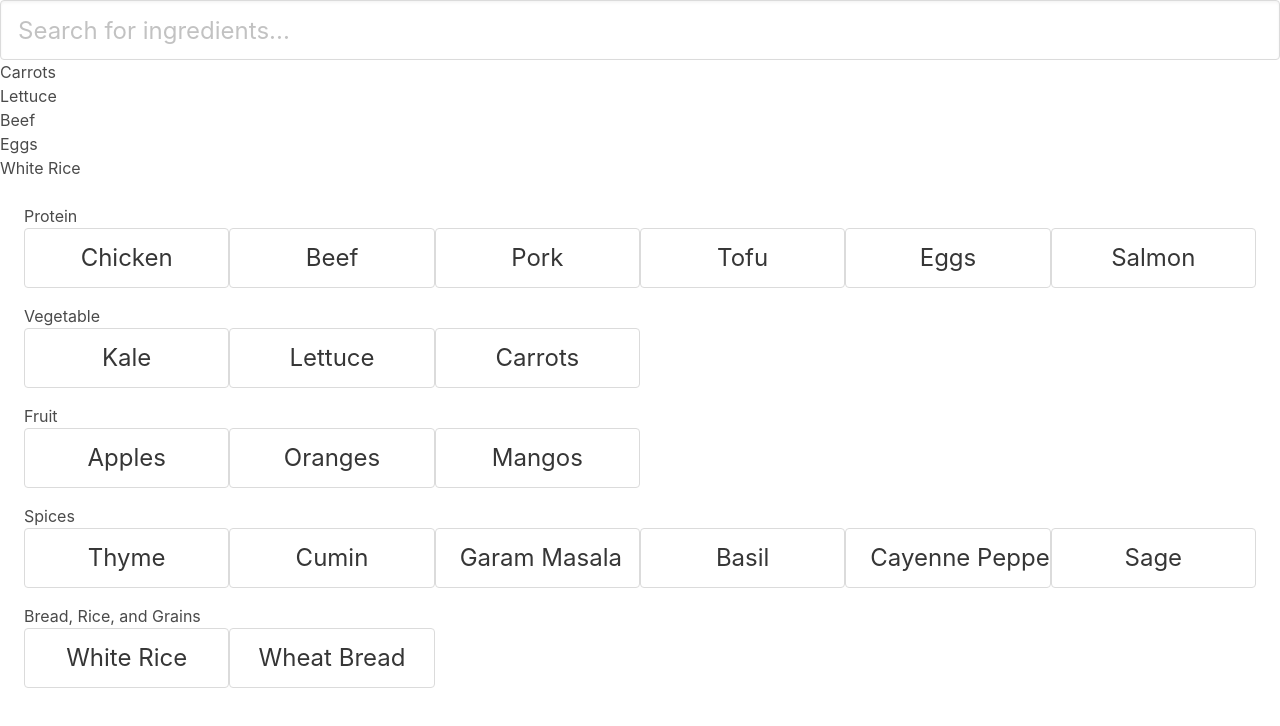
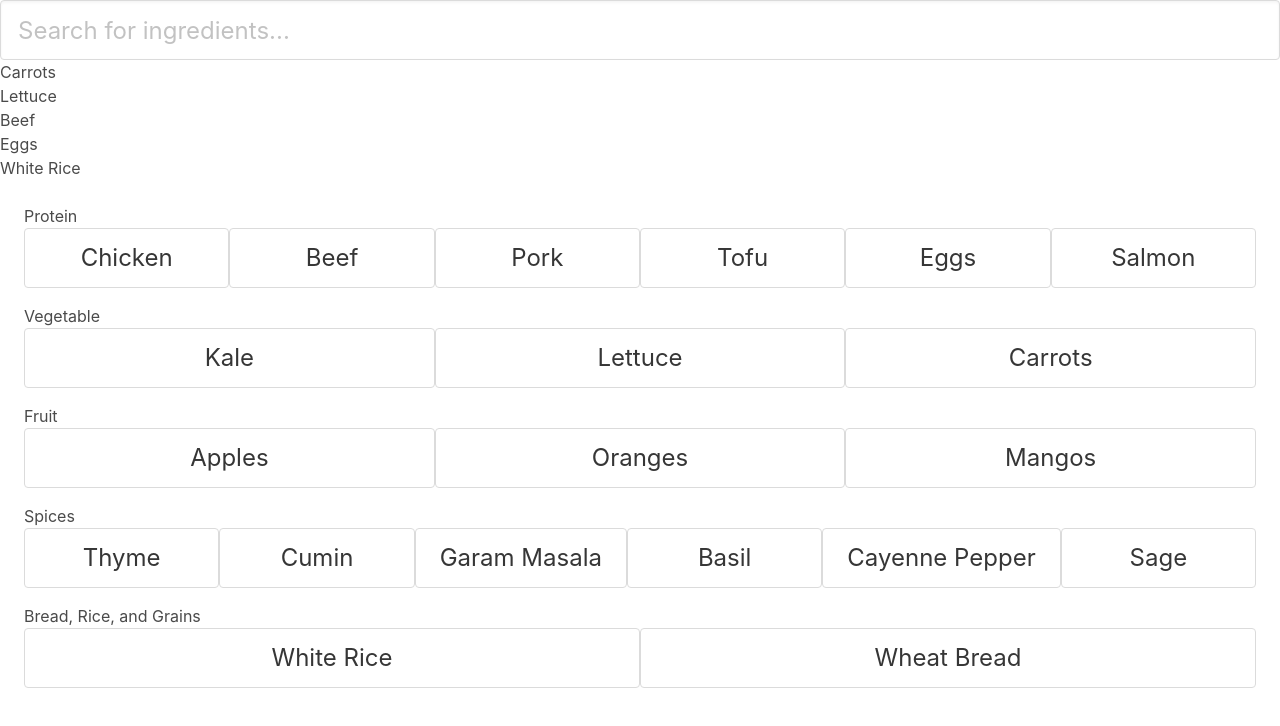
Before and after one commit to arwalton/recipe-app, a React (Create React App) app in the folder front_end/: page / in a window 1280 px wide. Shown: the top 726 px of the page. Built offline with nearby package versions, Linux system fonts and the light colour scheme.

Commit message:
Added basic state to landing page

```diff
--- a/front_end/src/App.js
+++ b/front_end/src/App.js
@@ -4,14 +4,6 @@ import FilterableIngredientsList from './FilterableIngredientsList';
 
 
 class App extends React.Component{
-
-  selections = [
-    {id: 1, name: "Carrots"},
-    {id: 2, name: "Lettuce"},
-    {id: 3, name: "Beef"},
-    {id: 4, name: "Eggs"},
-    {id: 5, name: "White Rice"}
-  ];
 
   ingredients = [
     {group: "Protein", name: "Chicken"},
--- a/front_end/src/FilterableIngredientsList.js
+++ b/front_end/src/FilterableIngredientsList.js
@@ -3,15 +3,36 @@ import SearchBar from "./SearchBar";
 import SelectedIngredientList from "./SelectedIngredientList";
 import IngredientGroupList from "./IngredientGroupList";
 
-//App sends ingredients and selections as props in this static version
+//App sends ingredients as a prop
 class FilterableIngredientsList extends React.Component{
+    constructor(props){
+        super(props);
+        this.state = {
+            //Make sure filterText handles cases
+            filterText: "",
+            selectedIngredients: [
+                {id: 1, name: "Carrots"},
+                {id: 2, name: "Lettuce"},
+                {id: 3, name: "Beef"},
+                {id: 4, name: "Eggs"},
+                {id: 5, name: "White Rice"}
+            ]
+        }
+    }
 
     render(){
         return(
             <div className={"filterable-ingredients-list"}>
-                <SearchBar></SearchBar>
-                <SelectedIngredientList selections={this.props.selections}></SelectedIngredientList>
-                <IngredientGroupList ingredients={this.props.ingredients}></IngredientGroupList>
+                <SearchBar
+                    filterText={this.state.filterText}
+                />
+                <SelectedIngredientList
+                    selections={this.state.selectedIngredients}
+                />
+                <IngredientGroupList
+                    ingredients={this.props.ingredients}
+                    filterText={this.state.filterText}
+                />
             </div>
         );
     }
--- a/front_end/src/Ingredient.js
+++ b/front_end/src/Ingredient.js
@@ -7,7 +7,7 @@ class Ingredient extends React.Component{
 
     render(){
         return(
-            <button className={'ingredient button is-large tile is-child is-2'}>
+            <button className={'ingredient button is-large tile is-child'}>
                 {this.props.name}
             </button>
         );
--- a/front_end/src/IngredientGroupList.js
+++ b/front_end/src/IngredientGroupList.js
@@ -6,16 +6,17 @@ import IngredientList from "./IngredientList"
 class IngredientGroupList extends React.Component{
 
     render(){
-        const groups = [];
+        const GROUPS = [];
         let lastGroup = null;
 
         this.props.ingredients.forEach(ingredient => {
             if(ingredient.group !== lastGroup){
-                groups.push(
+                GROUPS.push(
                     <IngredientList
                         group={ingredient.group}
-                        ingredients={this.props.ingredients}>
-                    </IngredientList>
+                        ingredients={this.props.ingredients}
+                        filterText={this.props.filterText}
+                        key={ingredient.group} />
                 )
             }
             lastGroup = ingredient.group;
@@ -23,7 +24,7 @@ class IngredientGroupList extends React.Component{
 
         return(
             <div>
-                {groups}
+                {GROUPS}
             </div>
         );
     }
--- a/front_end/src/IngredientList.js
+++ b/front_end/src/IngredientList.js
@@ -5,14 +5,18 @@ import Ingredient from "./Ingredient";
 class IngredientList extends React.Component{
 
     render(){
-        const ingredients = [];
+        const INGREDIENTS = [];
+        const FILTERTEXT = this.props.filterText;
 
         this.props.ingredients.forEach(ingredient =>{
+            if(ingredient.name.indexOf(FILTERTEXT) === -1){
+                return;
+            }
             if(ingredient.group === this.props.group){
-                ingredients.push(
+                INGREDIENTS.push(
                     <Ingredient
-                        name={ingredient.name}>
-                    </Ingredient>
+                        name={ingredient.name}
+                        key={ingredient.name} />
                 )
             }
         });
@@ -21,7 +25,7 @@ class IngredientList extends React.Component{
         <div className={"m-5"}>
             <h2 className={"group-title"}>{this.props.group}</h2>
             <div className={"buttons"}>
-                {ingredients}
+                {INGREDIENTS}
             </div>
         </div>
         );
```
